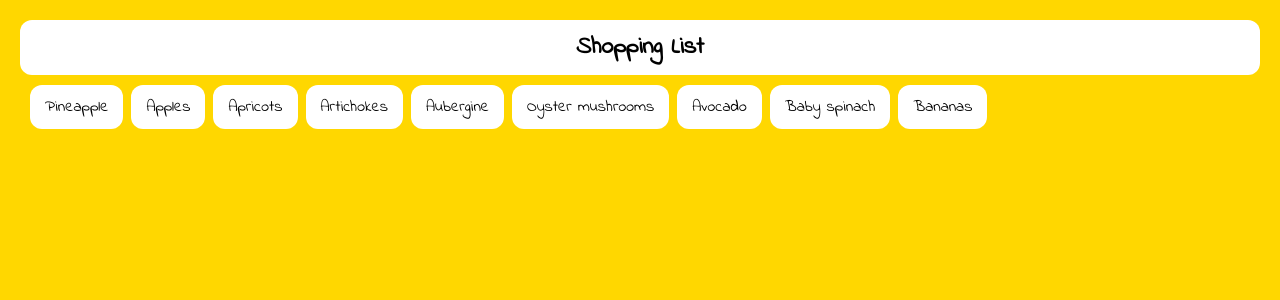
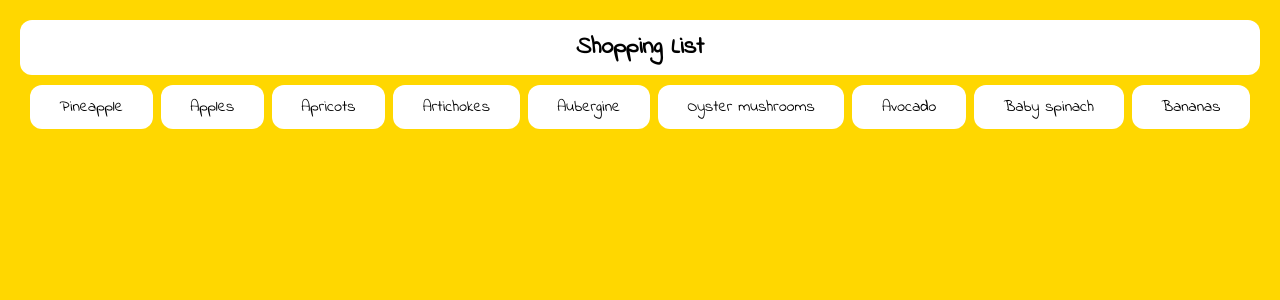
Before and after one commit to bensle/shoppingApp, a React (Create React App) app: page / in a window 1280 px wide. Shown: the top 300 px of the page. Built offline with nearby package versions, Linux system fonts and the light colour scheme; no server answers.

Commit message:
Add grow

```diff
--- a/src/App.js
+++ b/src/App.js
@@ -108,4 +108,6 @@ const ListItem = styled.li`
   padding: 10px 15px;
   border-radius: 12px;
   background-color: white;
+  flex-grow: 1;
+  text-align: center;
 `;
```
